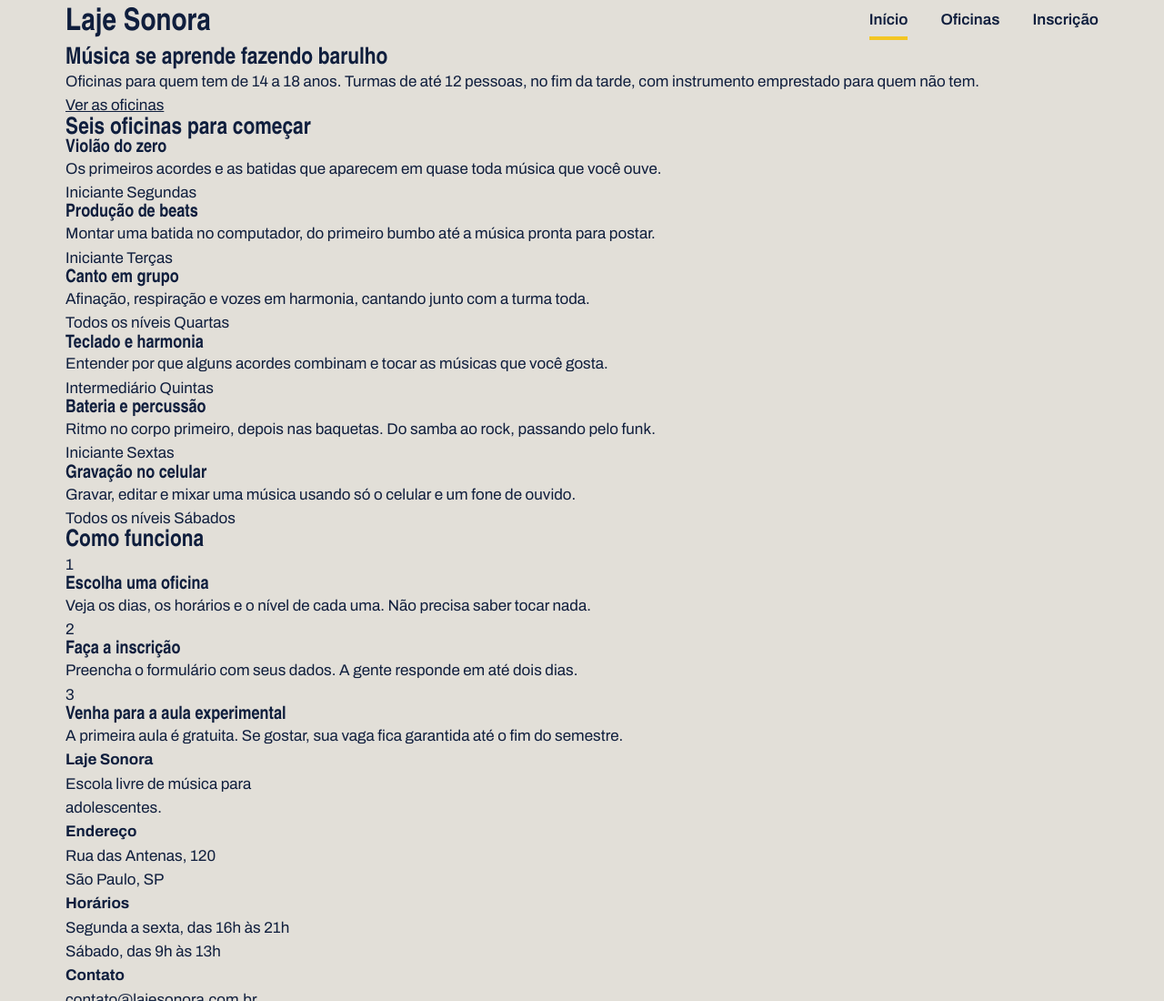
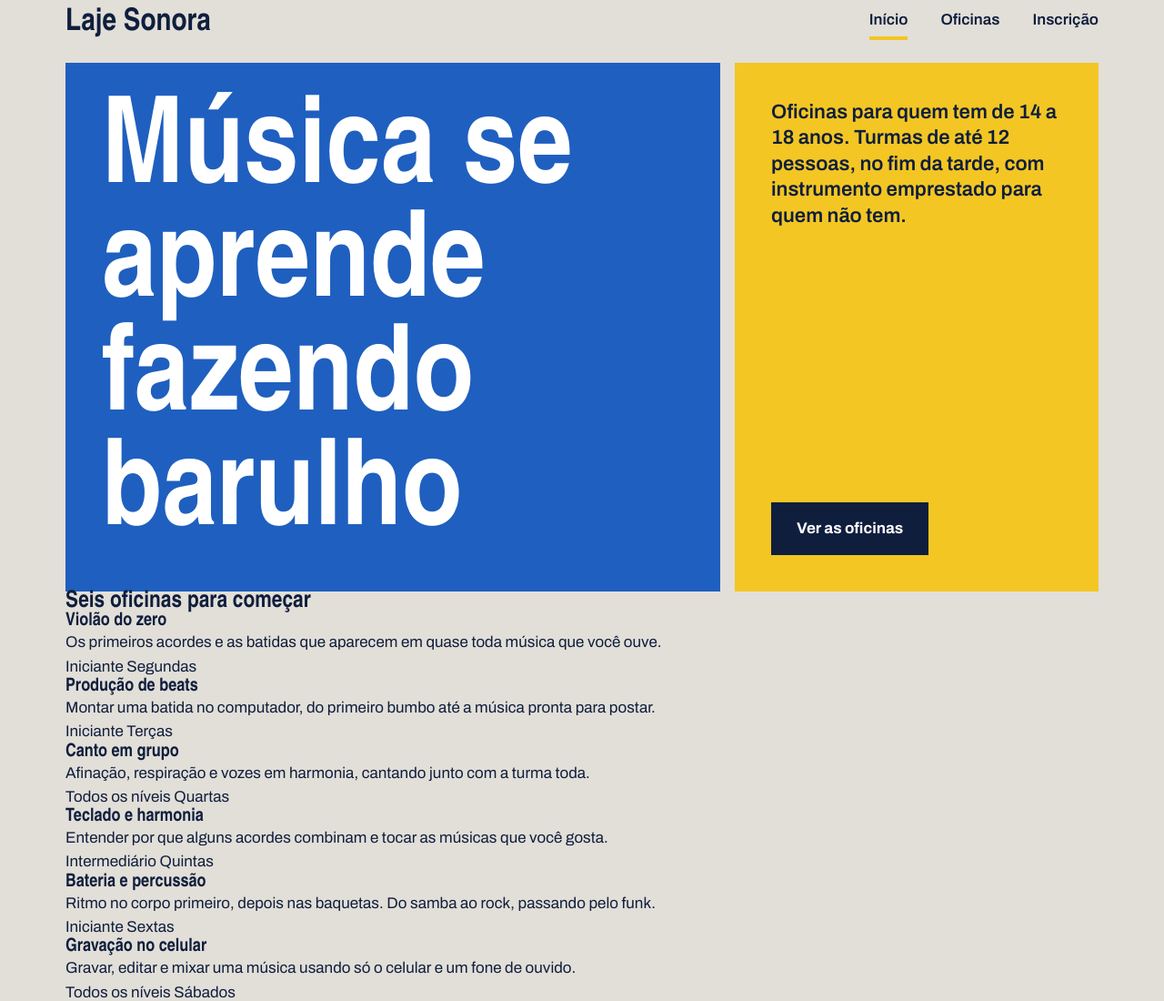
Before and after one commit to Fernando726369/laje_sonora, a plain HTML site: page index.html in a window 1280 px wide. Shown: the top 1100 px of the page at 91% size. Drawn offline with Linux system fonts and the light colour scheme; a web font is replaced by a local one.

Commit message:
Cartazes do topo

```diff
--- a/index.css
+++ b/index.css
@@ -79,3 +79,55 @@ h1, h2, h3{
 .menu a.atual{
     border-bottom-color: var(--fita);
 }
+
+.cartazes{
+    margin-top: 16px;
+    display: flex;
+    gap: 16px;
+}
+
+.cartaz{
+    padding: 40px;
+}
+
+.cartaz-principal{
+    background: var(--caixa-dagua);
+    color: var(--branco);
+    flex: 2;
+
+    h1{
+        font-size: 132px;
+        max-height: 9ch;
+    }
+}
+
+.cartaz-lateral{
+    background: var(--fita);
+    flex: 1;
+    display: flex;
+    flex-direction: column;
+    justify-content: space-between;
+    gap: 32px;
+    align-items: flex-start;
+
+    p{
+        font-size: 22px;
+        font-weight: 600;
+        line-height: 1.3;
+    }
+}
+
+.botao{
+    background: var(--tinta);
+    color: var(--branco);
+    font-weight: 700;
+    text-decoration: none;
+    padding: 16px 28px;
+    border: none;
+    font-family: var(--fonte-texto);
+    cursor: pointer;
+}
+
+.botao:hover{
+    background: var(--caixa-dagua);
+}
```
